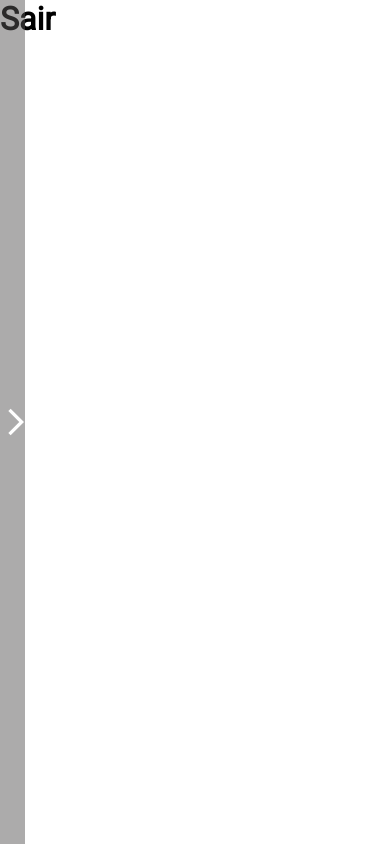
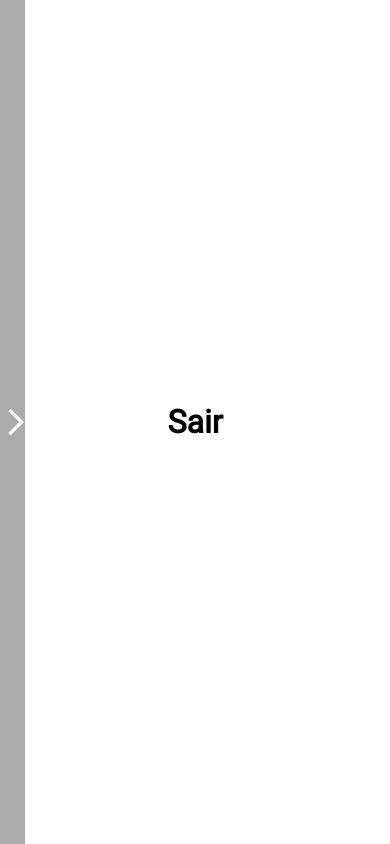
Before and after one commit to RachelDamasceno/Projeto-Integrador, a React (Create React App) app: page /sair in a window 390 px wide. Built offline with nearby package versions, Linux system fonts and the light colour scheme.

Commit message:
alguns ajustes na responsividade

```diff
--- a/src/App.css
+++ b/src/App.css
@@ -6,6 +6,16 @@
   margin: 0;
   padding: 0;
   font-family: "Roboto", sans-serif;
+}
+
+.dadosExtraidos,
+.uploadsSalvos,
+.suporte,
+.sair {
+  height: 100vh;
+  display: flex;
+  justify-content: center;
+  align-items: center;
 }
 
 /* .home,
@@ -194,6 +204,12 @@ table {
   }
 }
 
+@media (max-width: 1330px) {
+  .extraction {
+    height: 100%;
+  }
+}
+
 @media (max-width: 2560px) {
   .image-preview {
     width: 80%;
--- a/src/pages/DadosExtraidos.js
+++ b/src/pages/DadosExtraidos.js
@@ -1,4 +1,5 @@
 import React from "react";
+import Footer from "./Footer";
 
 function DadosExtraidos() {
   return (
```
